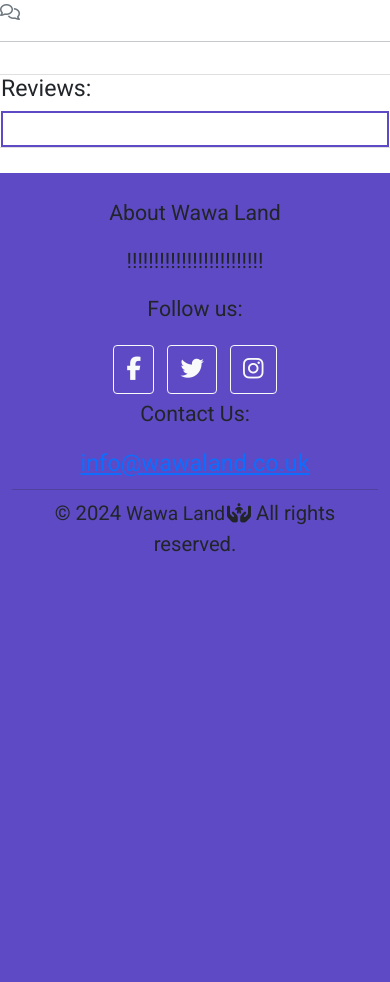
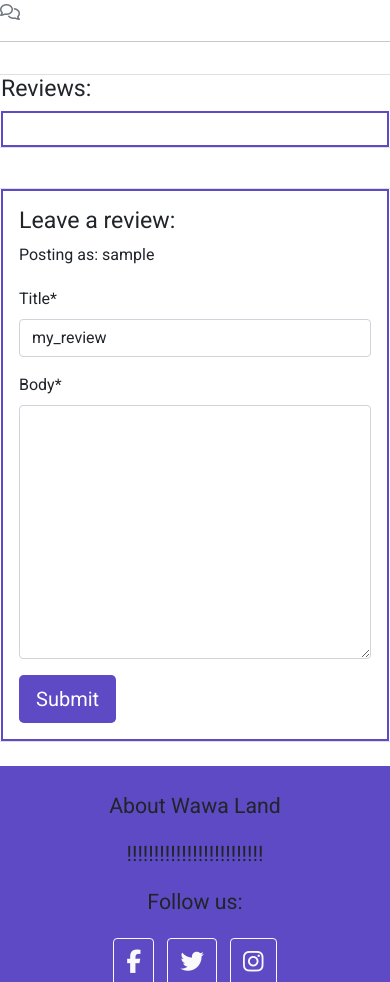
Before and after one commit to bpstephanie/wawa-land, a Django app: template event/templates/event/event_detail.html in a window 390 px wide. Shown: the part 245-1227 px from the top of the page. Before the commit the page ends 797 px from the top, so only its background shows below. Run offline with Django 4.2, Linux system fonts and the light colour scheme; the template is opened without the code that fills it: values that come from a table or form of the project are taken from there, others are empty; the visitor is signed in with stand-in values (Sample User, id 1); some libraries are stand-ins or nearby versions; some web fonts are replaced.

Commit message:
Add review event form and alert message

```diff
--- /dev/null
+++ b/event/forms.py
@@ -0,0 +1,8 @@
+from .models import Review
+from django import forms
+
+
+class ReviewForm(forms.ModelForm):
+    class Meta:
+        model = Review
+        fields = ('title', 'body',)
--- a/event/models.py
+++ b/event/models.py
@@ -33,6 +33,7 @@ class Event(models.Model):
 class Review(models.Model):
     event = models.ForeignKey(
         Event, on_delete=models.CASCADE, related_name="reviews")
+    title = models.CharField(max_length=200, default="my_review")
     author = models.ForeignKey(
         User, on_delete=models.CASCADE, related_name="reviewer")
     body = models.TextField()
--- a/event/templates/event/event_detail.html
+++ b/event/templates/event/event_detail.html
@@ -1,6 +1,8 @@
 {% extends 'base.html' %}
 {% block content %}
 {% load static %}
+{% load crispy_forms_tags %}
+
 <div class="card"></div>
 <div class="row no-gutters">
     <div class="col-auto w-50">
@@ -62,5 +64,22 @@
             {% endfor %}
         </div>
     </div>
+
+    <!-- Creating New Reviews -->
+    <div class="col-md-4 card mb-4 mt-3">
+        <div class="card-body">
+            {% if user.is_authenticated %}
+            <h3>Leave a review:</h3>
+            <p>Posting as: {{ user.username }}</p>
+            <form id="reviewForm" method="post" style="margin-top: 1.3em;">
+                {{ review_form | crispy }}
+                {% csrf_token %}
+                <button id="submitButton" type="submit" class="btn btn-signup btn-lg">Submit</button>
+            </form>
+            {% else %}
+            <p>Log in to leave a review</p>
+            {% endif %}
+        </div>
+    </div>
 </div>
 {% endblock %}
```
Also changed, not shown: blog/views.py (+11 -10 lines), event/views.py (+16 -0 lines), event/migrations/0006_review_title.py (added). Lines whose indentation alone changed are shown as unchanged.
